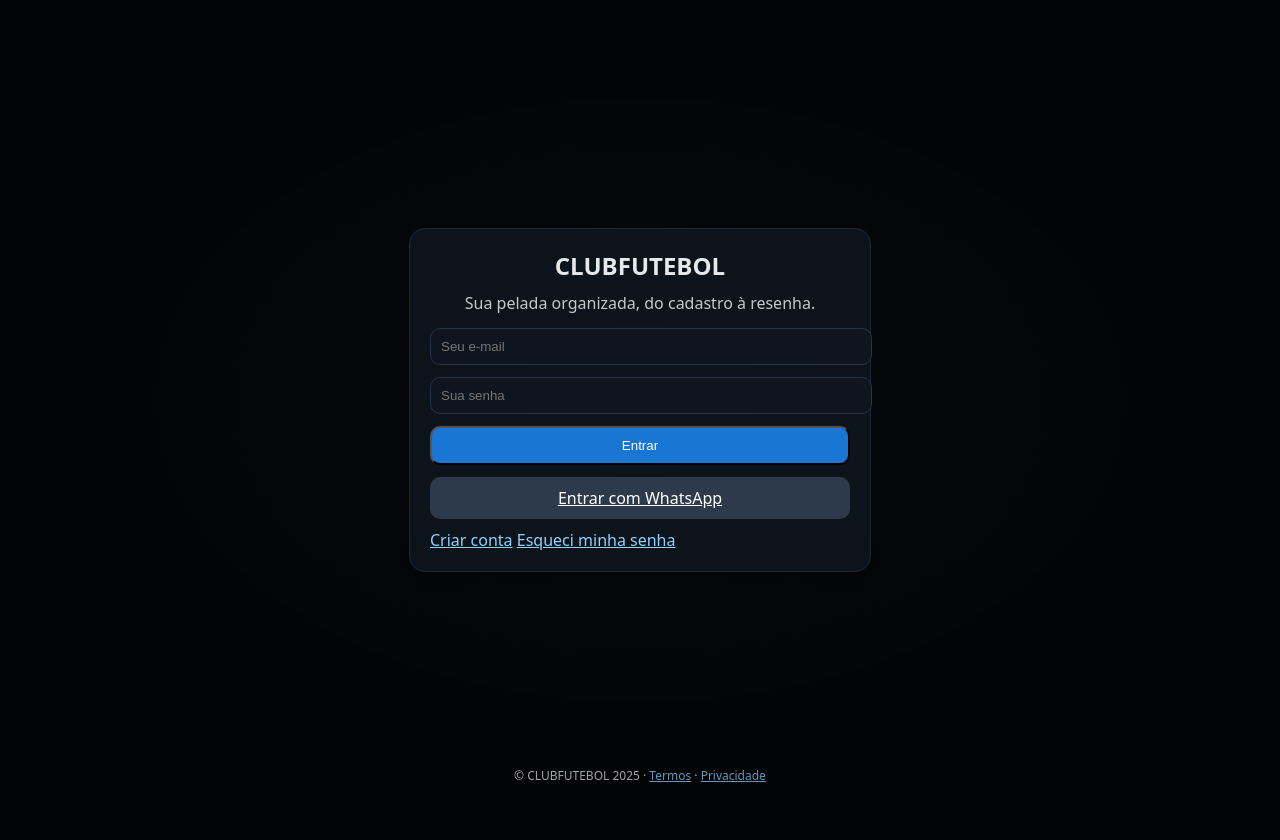
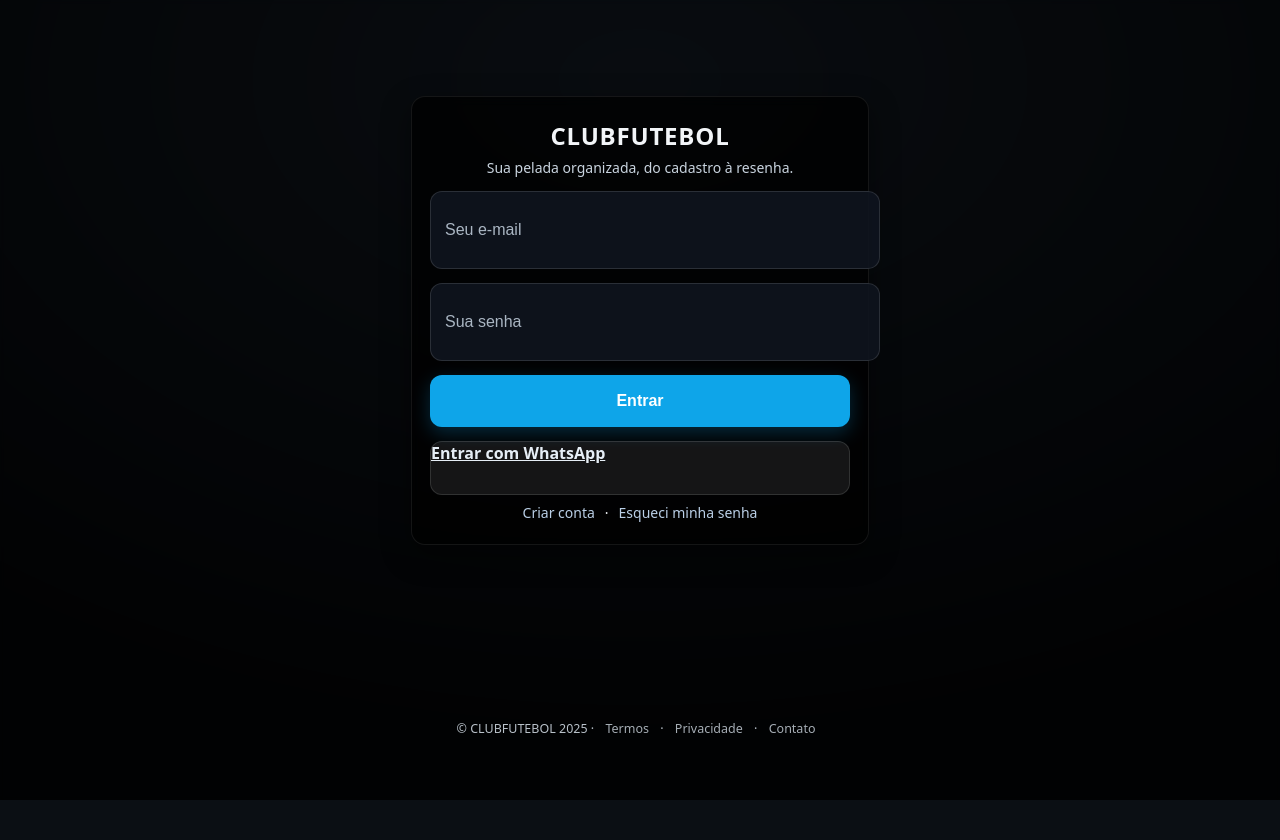
Before and after one commit to thiagosbackes/CLUBFUTEBOL, a Flask app: page / in a window 1280 px wide. Before the commit the page ends 782 px from the top, so only its background shows below. Run offline with Flask 3, Linux system fonts and the light colour scheme.

Commit message:
UI: landing mobile-first com overlay e footer elegante

```diff
--- a/templates/landing.html
+++ b/templates/landing.html
@@ -1,31 +1,163 @@
-<!doctype html>
+<!DOCTYPE html>
 <html lang="pt-BR">
 <head>
-  <meta charset="utf-8">
-  <meta name="viewport" content="width=device-width, initial-scale=1">
+  <meta charset="UTF-8" />
+  <meta name="viewport" content="width=device-width, initial-scale=1, viewport-fit=cover" />
   <title>CLUBFUTEBOL</title>
-  <link rel="stylesheet" href="{{ url_for('static', filename='style.css') }}">
+  <style>
+    :root{
+      --bg-blur: rgba(0,0,0,.55);
+      --panel: rgba(0,0,0,.72);
+      --txt: #f2f5f8;
+      --muted: #c9d4df;
+      --brand: #0ea5e9;
+      --brand-strong:#0284c7;
+      --shadow: 0 10px 30px rgba(0,0,0,.45);
+      --radius: 14px;
+      --gap: 14px;
+    }
+    /* Capa + overlay para legibilidade */
+    body{
+      margin:0;
+      color:var(--txt);
+      font-family: system-ui, -apple-system, Segoe UI, Roboto, Ubuntu, Inter, Arial, sans-serif;
+      background: #0b0f14 url("{{ url_for('static', filename='card_cover.png') }}") center/cover no-repeat fixed;
+      min-height: 100svh; /* mobile */
+    }
+    .overlay{
+      position:fixed; inset:0;
+      background: radial-gradient(120% 120% at 50% 10%, rgba(0,0,0,.15), rgba(0,0,0,.85) 70%);
+      backdrop-filter: blur(2px);
+      -webkit-backdrop-filter: blur(2px);
+      pointer-events:none;
+    }
+
+    /* Container central responsivo */
+    .wrap{
+      min-height: 100svh;
+      padding: max(16px, env(safe-area-inset-top)) max(16px, env(safe-area-inset-right)) max(24px, env(safe-area-inset-bottom)) max(16px, env(safe-area-inset-left));
+      display:grid;
+      place-items:center;
+    }
+
+    .panel{
+      width:min(94vw, 420px);
+      background: var(--panel);
+      border: 1px solid rgba(255,255,255,.08);
+      border-radius: var(--radius);
+      box-shadow: var(--shadow);
+      padding: 20px 16px;
+      backdrop-filter: blur(6px);
+      -webkit-backdrop-filter: blur(6px);
+    }
+
+    .brand{
+      text-align:center;
+      font-weight: 900;
+      letter-spacing:.8px;
+      font-size: clamp(20px, 4vw, 24px);
+      margin-bottom: 6px;
+    }
+    .tagline{
+      text-align:center;
+      color: var(--muted);
+      font-size: clamp(12px, 3.5vw, 14px);
+      margin-bottom: 14px;
+    }
+
+    form{ display:grid; gap: var(--gap); }
+
+    .input{
+      width:100%;
+      height: 52px; /* alvo táctil confortável */
+      padding: 12px 14px;
+      border-radius: 12px;
+      border: 1px solid rgba(255,255,255,.12);
+      background: rgba(15,21,31,.9);
+      color: var(--txt);
+      font-size: 16px;
+      outline: none;
+    }
+    .input::placeholder{ color: #aab6c3; }
+
+    .btn{
+      height: 52px;
+      border-radius: 12px;
+      border: none;
+      background: var(--brand);
+      color: white;
+      font-weight: 700;
+      font-size: 16px;
+      cursor: pointer;
+      box-shadow: 0 6px 18px rgba(14,165,233,.25);
+      transition: transform .06s ease, background .2s ease;
+    }
+    .btn:active{ transform: translateY(1px) scale(.995); }
+    .btn:hover{ background: var(--brand-strong); }
+
+    .btn.secondary{
+      background: rgba(255,255,255,.08);
+      color: #e6eef6;
+      box-shadow: none;
+      border: 1px solid rgba(255,255,255,.12);
+    }
+    .links{
+      margin-top: 8px;
+      display:flex; gap:10px; justify-content:center; flex-wrap:wrap;
+      font-size: 14px;
+    }
+    .links a{ color:#cfe6ff; text-decoration:none; opacity:.9 }
+    .links a:hover{ text-decoration:underline; }
+
+    /* Footer elegante */
+    .footer{
+      text-align:center;
+      color:#cdd6df;
+      font-size: 12.5px;
+      opacity:.9;
+      margin-top: 16px;
+    }
+    .footer a{
+      color:#cdd6df; text-decoration:none; margin:0 8px; opacity:.9;
+      transition: color .2s ease, opacity .2s ease;
+    }
+    .footer a:hover{ color: #8bd3ff; opacity:1; }
+
+    /* Pequenos ajustes em telas grandes */
+    @media (min-width: 640px){
+      .panel{ padding: 22px 18px; }
+    }
+  </style>
 </head>
 <body>
-  <section class="hero">
-    <div class="backdrop"></div>
-    <div class="login-box">
-      <div class="logo">CLUBFUTEBOL</div>
-      <div style="text-align:center; margin-bottom:14px; opacity:.85">Sua pelada organizada, do cadastro à resenha.</div>
-      <form method="post" action="/auth">
-        <div class="row">
-          <input class="input" type="email" name="email" placeholder="Seu e-mail" required>
-          <input class="input" type="password" name="password" placeholder="Sua senha" required>
-          <button class="btn" type="submit">Entrar</button>
-          <a class="btn secondary" href="/auth/whatsapp">Entrar com WhatsApp</a>
-        </div>
+  <div class="overlay"></div>
+
+  <main class="wrap" role="main">
+    <section class="panel" aria-label="Acesso CLUBFUTEBOL">
+      <div class="brand">CLUBFUTEBOL</div>
+      <div class="tagline">Sua pelada organizada, do cadastro à resenha.</div>
+
+      <form method="post" action="/auth" novalidate>
+        <input class="input" type="email" name="email" placeholder="Seu e-mail"
+               inputmode="email" autocomplete="email" autocapitalize="off" spellcheck="false" aria-label="E-mail" required>
+
+        <input class="input" type="password" name="password" placeholder="Sua senha"
+               autocomplete="current-password" aria-label="Senha" required>
+
+        <button class="btn" type="submit">Entrar</button>
+        <a class="btn secondary" href="/auth/whatsapp" role="button" aria-label="Entrar com WhatsApp">Entrar com WhatsApp</a>
       </form>
-      <div class="actions" style="margin-top:10px;">
-        <a class="link" href="#">Criar conta</a>
-        <a class="link" href="#">Esqueci minha senha</a>
+
+      <div class="links">
+        <a href="#">Criar conta</a>
+        <span>·</span>
+        <a href="#">Esqueci minha senha</a>
       </div>
+    </section>
+
+    <div class="footer">
+      © CLUBFUTEBOL 2025 · <a href="#">Termos</a> · <a href="#">Privacidade</a> · <a href="#">Contato</a>
     </div>
-    <div class="footer-min">© CLUBFUTEBOL 2025 · <a class="link" href="#">Termos</a> · <a class="link" href="#">Privacidade</a></div>
-  </section>
+  </main>
 </body>
 </html>
```
